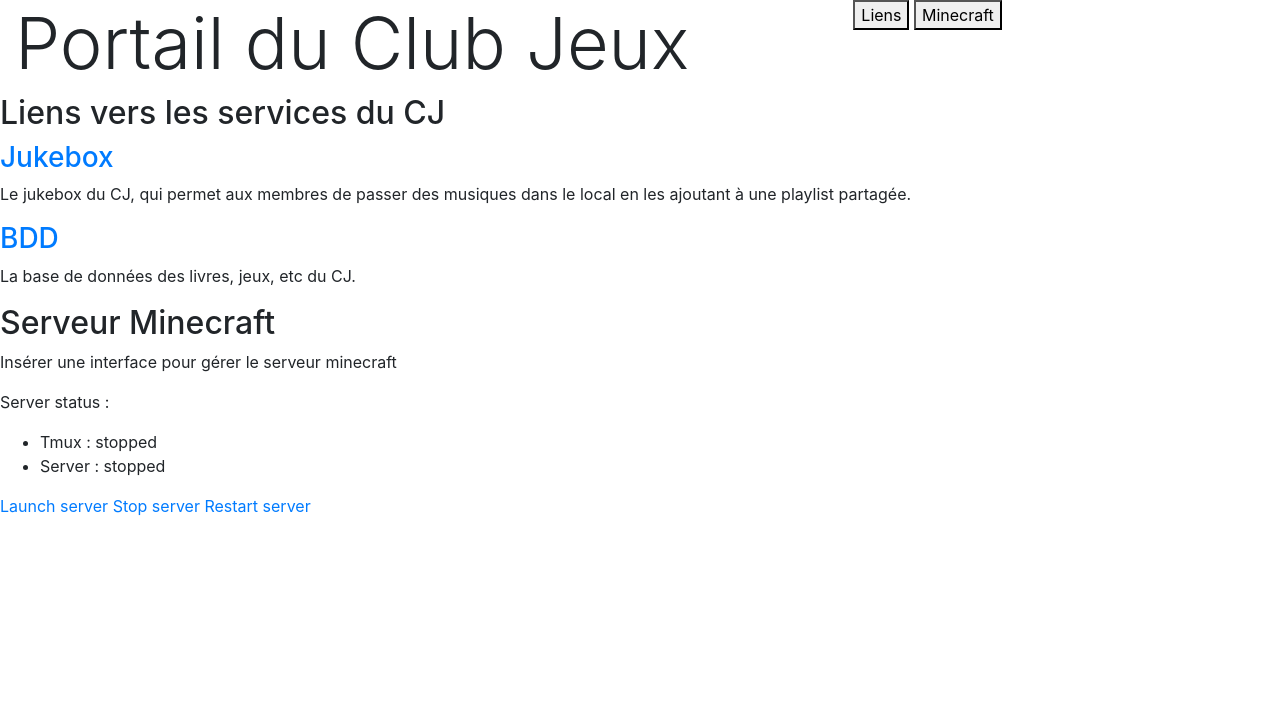
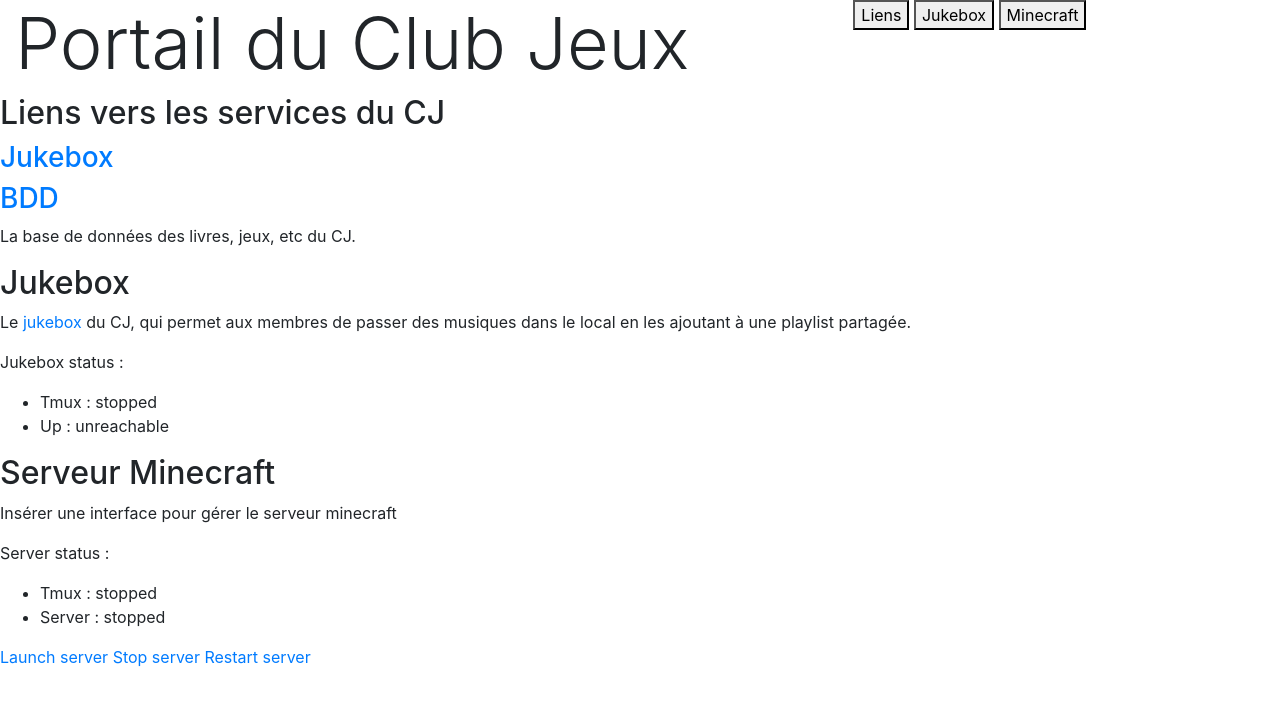
Before and after one commit to khatharsis42/portail-cj-mk2, a Flask app: page / in a window 1280 px wide. Shown: the top 706 px of the page. Run offline with Flask 2, Linux system fonts and the light colour scheme; data that the repository does not hold is empty; some libraries are stand-ins or nearby versions.

Commit message:
separate jukebox tab
add jukebox tab based on minecraft server, in file jukebox.html
add related status vars
moved all status functions in status.py
created function 'url_name' to extract host from url

```diff
--- a/lift/src/main.py
+++ b/lift/src/main.py
@@ -1,5 +1,6 @@
 from flask import Flask, render_template
-from src.minecraft import mc, minecraft_status
+from src.minecraft import mc
+from src.status import *
 import logging
 
 app = Flask(__name__, template_folder="../templates", static_folder="../static")
@@ -13,4 +14,5 @@
 def index():
     status=dict()
     minecraft_status(status)
-    return render_template("accueil.html", status=status)
+    jukebox_status(status)
+    return render_template("accueil.html", status=status, url_name=url_name)
--- a/lift/src/minecraft.py
+++ b/lift/src/minecraft.py
@@ -11,17 +11,6 @@
 
 def has_tmux():
     return os.system("tmux has -t =minecraft")==0
-
-# adds minecraft related statuses to the dict d
-def minecraft_status(d):
-    if (has_tmux()):
-        d['tmux']='running'
-    else:
-        d['tmux']='stopped'
-    if (is_running()):
-        d['mc_server']='running'
-    else:
-        d['mc_server']='stopped'
 
 @mc.route("/mc-start")
 def start():
--- /dev/null
+++ b/lift/src/status.py
@@ -0,0 +1,32 @@
+from src.minecraft import is_running, has_tmux
+import urllib.request, urllib.error
+
+def url_name(current_url):
+    return current_url.split(':')[0]
+
+# add minecraft related statuses to the dict d
+def minecraft_status(d):
+    if (has_tmux()):
+        d['mc_tmux']='running'
+    else:
+        d['mc_tmux']='stopped'
+    if (is_running()):
+        d['mc_server']='running'
+    else:
+        d['mc_server']='stopped'
+
+def jukebox_status(d):
+    if ("tmux has -t =jukebox")==0:
+        d['juk_tmux']='running'
+    else:
+        d['juk_tmux']='stopped'
+    d['juk_get']='unknown'
+    try:
+        #TODO : url is fixed but would be great to take it dynamically
+        response = urllib.request.urlopen("http://"+"192.168.98.20"+":8080/status")
+    except urllib.error.URLError:
+        d['juk_get']='unreachable'
+    except:
+        d['juk_get']='unknown error'
+    else:
+        d['juk_get']='ok'
--- a/lift/templates/accueil.html
+++ b/lift/templates/accueil.html
@@ -19,15 +19,16 @@
                 </div>
 		<div class="w3-bar w3-black">
 			   <button class="w3-bar-item w3-button" onclick="openTab('Liens')">Liens</button>
+			     <button class="w3-bar-item w3-button" onclick="openTab('Jukebox')">Jukebox</button>
 			     <button class="w3-bar-item w3-button" onclick="openTab('Minecraft')">Minecraft</button>
 		</div>
 		<div id="Liens" class="tab">
 			  <h2>Liens vers les services du CJ</h2>
-			  <h3><a href="http://{{ request.host.split(':')[0] }}:8080/">Jukebox</a></h3>
-			  <p>Le jukebox du CJ, qui permet aux membres de passer des musiques dans le local en les ajoutant à une playlist partagée.</p>
-			  <h3><a href="http://{{ request.host.split(':')[0] }}:80/phpmyadmin">BDD</a></h3>
+			  <h3><a href="http://{{ url_name(request.host) }}:8080/">Jukebox</a></h3>
+			  <h3><a href="http://{{ url_name(request.host) }}:80/phpmyadmin">BDD</a></h3>
 			  <p>La base de données des livres, jeux, etc du CJ.</p>
 		</div>
+		{% include 'jukebox.html' %}
 		{% include 'minecraft.html' %}
             </div></div>
 
--- /dev/null
+++ b/lift/templates/jukebox.html
@@ -0,0 +1,15 @@
+<div id="Jukebox" class="tab">
+	  <h2>Jukebox</h2>
+	  <p>Le <a href="http://{{ url_name(request.host) }}:8080/">jukebox</a> du CJ, qui permet aux membres de passer des musiques dans le local en les ajoutant à une playlist partagée.</p>
+	    <p>Jukebox status :
+	    <ul>
+		    <li>Tmux : {{ status['juk_tmux'] }}</li>
+		    <li>Up : {{ status['juk_get'] }}</li>
+	    </ul>
+	    </p>
+	    <!--
+	    <a href="/mc-start">Launch jukebox</a>
+	    <a href="/mc-stop">Stop jukebox</a>
+	    <a href="/mc-restart">Restart jukebox</a>
+	    -->
+</div>
--- a/lift/templates/minecraft.html
+++ b/lift/templates/minecraft.html
@@ -3,7 +3,7 @@
 	    <p>Insérer une interface pour gérer le serveur minecraft</p>
 	    <p>Server status :
 	    <ul>
-		    <li>Tmux : {{ status['tmux'] }}</li>
+		    <li>Tmux : {{ status['mc_tmux'] }}</li>
 		    <li>Server : {{ status['mc_server'] }}</li>
 	    </ul>
 	    </p>
```
Also changed, not shown: lift/src/__init__.py (added), 1 other file.
